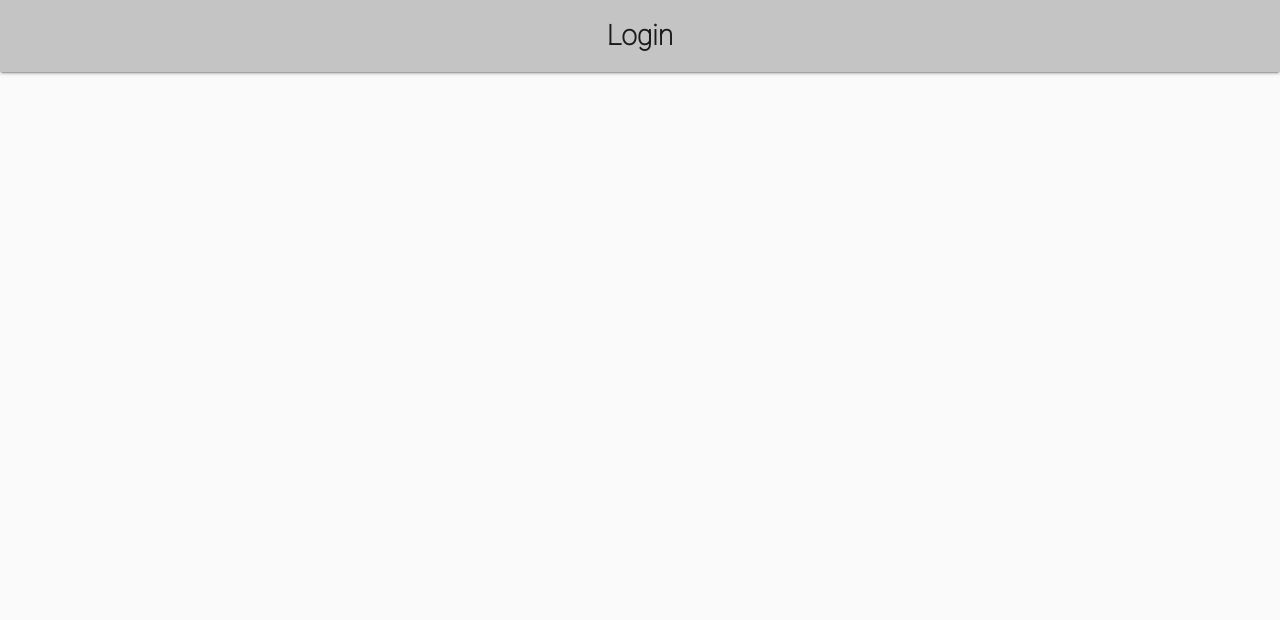
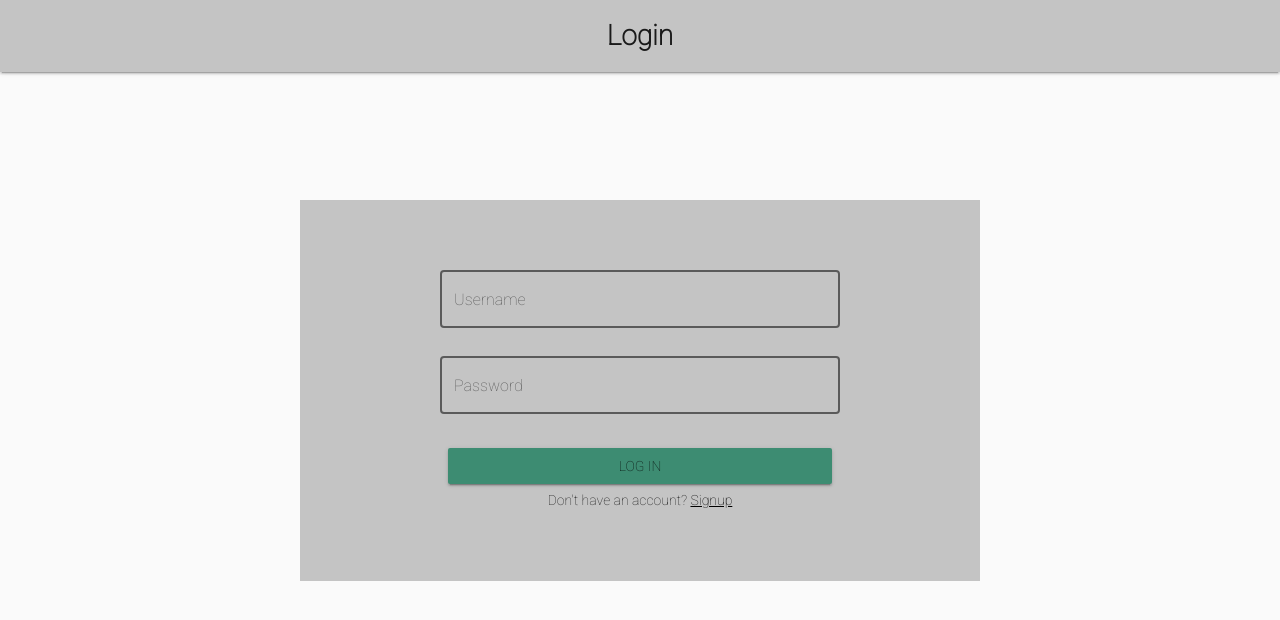
Before and after one commit to bethtelford/vue-experiment, a Vue app: page /login in a window 1280 px wide. Shown: the top 620 px of the page. Built offline with nearby package versions, Linux system fonts and the light colour scheme; no server answers.

Commit message:
Styled login, fixed small form submit bug

```diff
--- a/src/views/LoginPage.vue
+++ b/src/views/LoginPage.vue
@@ -1,13 +1,38 @@
 <template>
   <div class="login">
-    <form @submit="login">
-      <input v-model="username">
-      <input
-        v-model="password"
-        type="password">
-      <button>Login</button>
-    </form>
-    <span>Don't have an account? <router-link to='/signup'>Signup</router-link></span>
+    <v-layout
+      align-center
+      justify-center
+      column
+      class='form-container'
+    >
+    <v-form
+        @submit.prevent="login"
+        class='form'
+      >
+      <v-text-field
+          label='Username'
+          outline clearable
+          color='#3D8C72'
+          v-model="username"
+        />
+      <v-text-field
+          label='Password'
+          outline
+          clearable
+          color='#3D8C72'
+          v-model="password"
+          type='password'
+        />
+      <v-btn
+        type='submit'
+        color='#3D8C72'
+      >
+        Log In
+      </v-btn>
+    </v-form>
+    <span>Don't have an account? <router-link class='links' to='/signup'>Signup</router-link></span>
+    </v-layout>
   </div>
 </template>
 
@@ -38,9 +63,8 @@ export default {
   },
   methods: {
     ...mapMutations(["updateUser"]),
-    async login(e) {
+    async login() {
       const { username, password } = this;
-      e.preventDefault();
       // Fields must be filled in
       if (username && password) {
         try {
@@ -58,3 +82,10 @@ export default {
   }
 };
 </script>
+
+<style>
+.login {
+  height: 100vh;
+  padding: 200px 300px;
+}
+</style>
--- a/src/views/RegisterPage.vue
+++ b/src/views/RegisterPage.vue
@@ -7,7 +7,7 @@
       class='form-container'
     >
       <v-form
-        @submit="toggleModule"
+        @submit.prevent="toggleModule"
         class='form'
       >
         <v-text-field
@@ -53,7 +53,12 @@
           validate-on-blur
           type='password'
         />
-        <v-btn color='#3D8C72'>Create Account</v-btn>
+        <v-btn
+          type='submit'
+          color='#3D8C72'
+        >
+          Create Account
+        </v-btn>
       </v-form>
       <span>Already have an account? <router-link class='links' to='/login'>Login</router-link></span>
     </v-layout>
@@ -130,8 +135,7 @@ export default {
         return "Passwords don't match"
       }
     },
-    toggleModule(e) {
-      e.preventDefault();
+    toggleModule() {
       // if allowModule is true, the data validation has been successful, and all fields must have values
       if (
         this.allowModule &&
@@ -143,7 +147,6 @@ export default {
       ) {
         this.showModule = true;
       }
-      // this.showModule = true;
     },
     async register() {
       const { name, username, email, password } = this;
```
